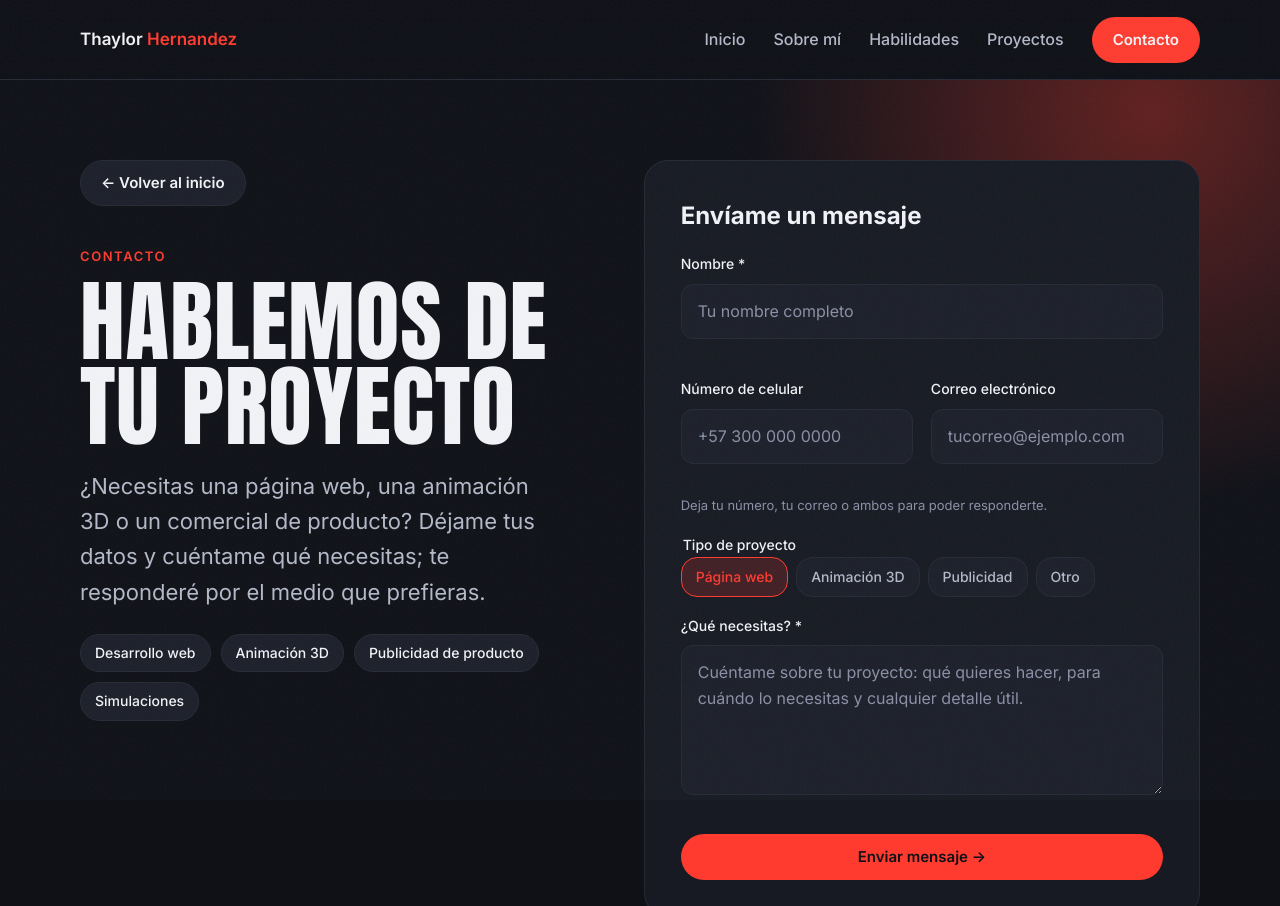
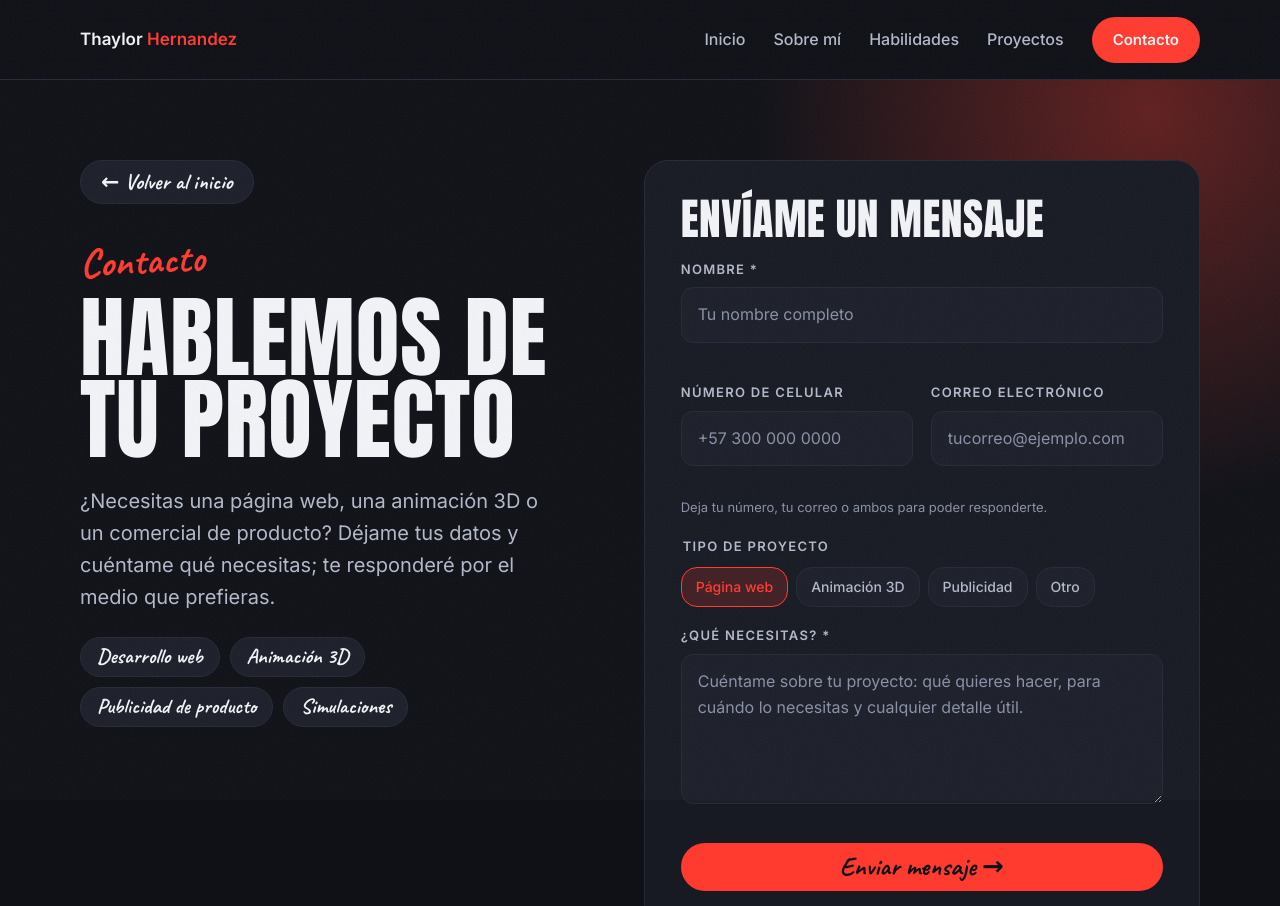
Before and after one commit to Thaylor79/portafolio-thaylor-hernandez, a website: page public/contacto.html in a window 1280 px wide. Shown: the top 906 px of the page. Drawn offline with Linux system fonts and the light colour scheme.

Commit message:
Tipografia de la pagina de contacto

```diff
--- a/public/contacto.html
+++ b/public/contacto.html
@@ -34,7 +34,7 @@
       <div class="container contact">
         <div>
           <a class="btn btn--ghost" href="index.html">← Volver al inicio</a>
-          <p class="eyebrow" style="margin-top:40px">Contacto</p>
+          <p class="eyebrow">Contacto</p>
           <h1 class="page-head__title">Hablemos de tu proyecto</h1>
           <p class="lead">¿Necesitas una página web, una animación 3D o un comercial de producto? Déjame tus datos y cuéntame qué necesitas; te responderé por el medio que prefieras.</p>
           <ul class="chips" style="margin-top:24px">
--- a/public/css/styles.css
+++ b/public/css/styles.css
@@ -433,3 +433,31 @@ img.skill__icon { display: block; width: 52px; height: 52px; padding: 0; border-
 .form__status { color: #ff7a87; font-size: 0.9375rem; font-weight: 600; }
 .form__status:empty { display: none; }
 .btn:disabled { opacity: 0.65; cursor: wait; transform: none; }
+
+/* ==========================================================
+   Página de Contacto con la misma tipografía del inicio
+   Anton → títulos · Caveat → notas a mano · Inter → textos
+   ========================================================== */
+.contact .eyebrow {
+  font-family: var(--font-hand); font-weight: 700; text-transform: none; letter-spacing: 0;
+  font-size: clamp(1.75rem, 3.6vw, 2.5rem); line-height: 1; color: var(--accent);
+  display: block; width: fit-content; transform: rotate(-3deg); transform-origin: left; margin: 40px 0 12px;
+}
+.contact .page-head__title { line-height: 0.92; margin-bottom: 24px; }
+.contact .lead { font-size: clamp(1.0625rem, 1.6vw, 1.25rem); line-height: 1.6; max-width: 46ch; }
+.contact .chip {
+  font-family: var(--font-hand); font-weight: 700; font-size: 1.3125rem; line-height: 1;
+  padding: 8px 16px 9px;
+}
+.contact > div > .btn--ghost,
+.form button[type="submit"] {
+  font-family: var(--font-hand); font-weight: 700; font-size: 1.375rem; line-height: 1; letter-spacing: 0;
+}
+.form h2 {
+  font-family: var(--font-display); font-weight: 400; text-transform: uppercase;
+  font-size: clamp(2rem, 3.4vw, 2.75rem); line-height: 1; letter-spacing: 0.01em;
+}
+.form .field > label, .form legend { font-size: 0.8125rem; font-weight: 600; text-transform: uppercase; letter-spacing: 0.1em; color: var(--text-muted); }
+.form button[type="submit"] { font-size: 1.625rem; }
+
+.form legend { margin-bottom: 10px; }
```
